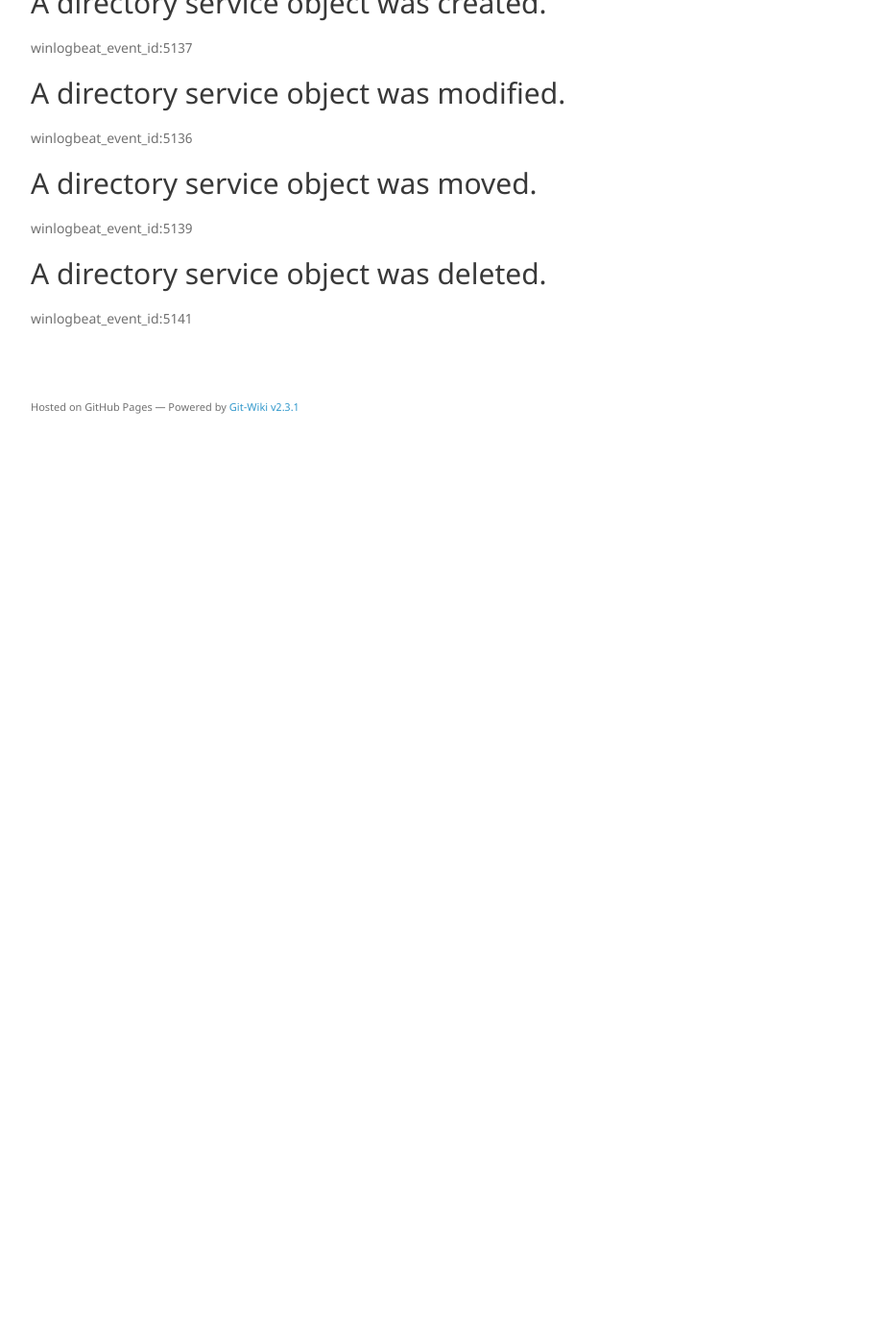
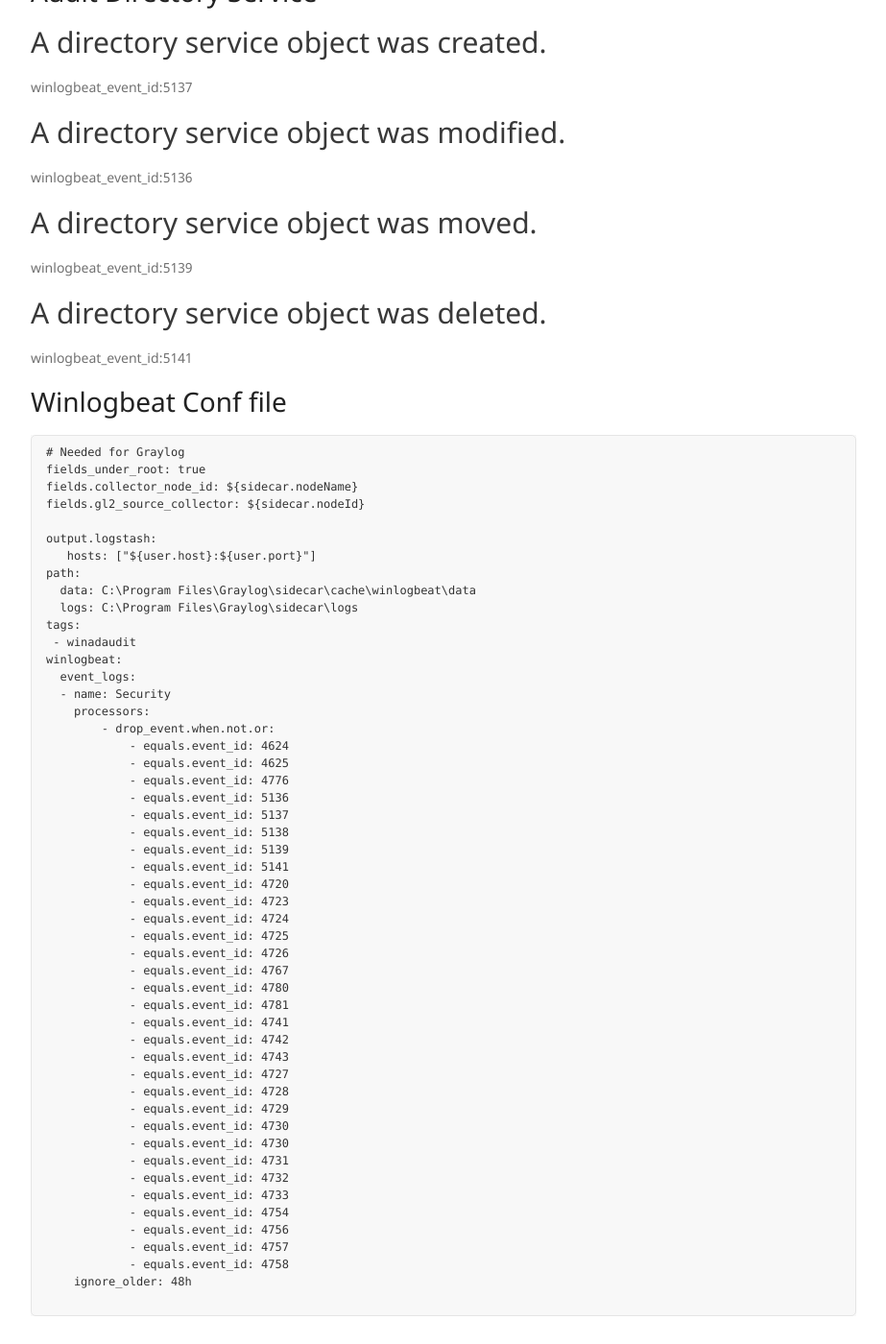
Before and after one commit to puhuanet/puhuanet.GitHub.io, a Jekyll site: the page built from _posts/2020-10-26-Windows日志稽核.md, in a window 1280 px wide and 1400 px high, scrolled down 4881 px. Shown: the whole window at 96% size, without its empty margins (338-1261 px from the left). Built offline with Jekyll 4.4.1, drawn with Linux system fonts in a browser that asks for light colours; nearby versions of some CDN libraries; comment, search, counter and statistics services are not loaded; before the commit the page ends 5343 px from its top, so only the background shows below that.

Commit message:
Update 2020-10-26-Windows日志稽核.md

````diff
--- a/_posts/2020-10-26-Windows日志稽核.md
+++ b/_posts/2020-10-26-Windows日志稽核.md
@@ -138,3 +138,59 @@ winlogbeat_event_id:5139
 
 ## A directory service object was deleted.
 winlogbeat_event_id:5141
+
+
+# Winlogbeat Conf file
+
+```
+# Needed for Graylog
+fields_under_root: true
+fields.collector_node_id: ${sidecar.nodeName}
+fields.gl2_source_collector: ${sidecar.nodeId}
+
+output.logstash:
+   hosts: ["${user.host}:${user.port}"]
+path:
+  data: C:\Program Files\Graylog\sidecar\cache\winlogbeat\data
+  logs: C:\Program Files\Graylog\sidecar\logs
+tags:
+ - winadaudit
+winlogbeat:
+  event_logs:
+  - name: Security
+    processors:
+        - drop_event.when.not.or:
+            - equals.event_id: 4624
+            - equals.event_id: 4625
+            - equals.event_id: 4776
+            - equals.event_id: 5136
+            - equals.event_id: 5137
+            - equals.event_id: 5138
+            - equals.event_id: 5139
+            - equals.event_id: 5141
+            - equals.event_id: 4720
+            - equals.event_id: 4723
+            - equals.event_id: 4724
+            - equals.event_id: 4725
+            - equals.event_id: 4726
+            - equals.event_id: 4767
+            - equals.event_id: 4780
+            - equals.event_id: 4781
+            - equals.event_id: 4741
+            - equals.event_id: 4742
+            - equals.event_id: 4743
+            - equals.event_id: 4727
+            - equals.event_id: 4728
+            - equals.event_id: 4729
+            - equals.event_id: 4730
+            - equals.event_id: 4730
+            - equals.event_id: 4731
+            - equals.event_id: 4732
+            - equals.event_id: 4733
+            - equals.event_id: 4754
+            - equals.event_id: 4756
+            - equals.event_id: 4757
+            - equals.event_id: 4758
+    ignore_older: 48h
+
+```
````
